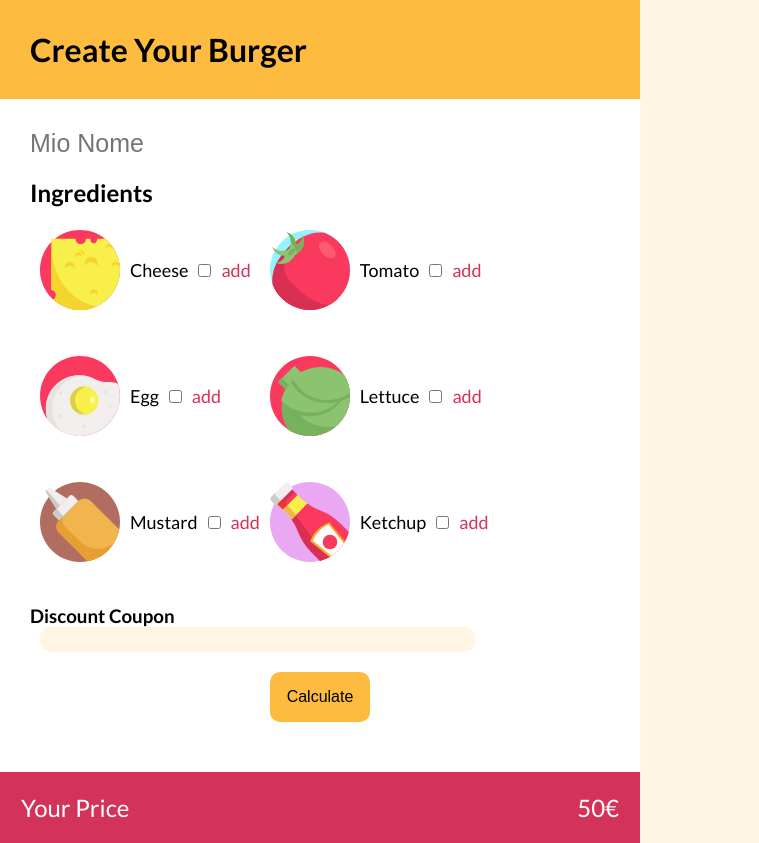
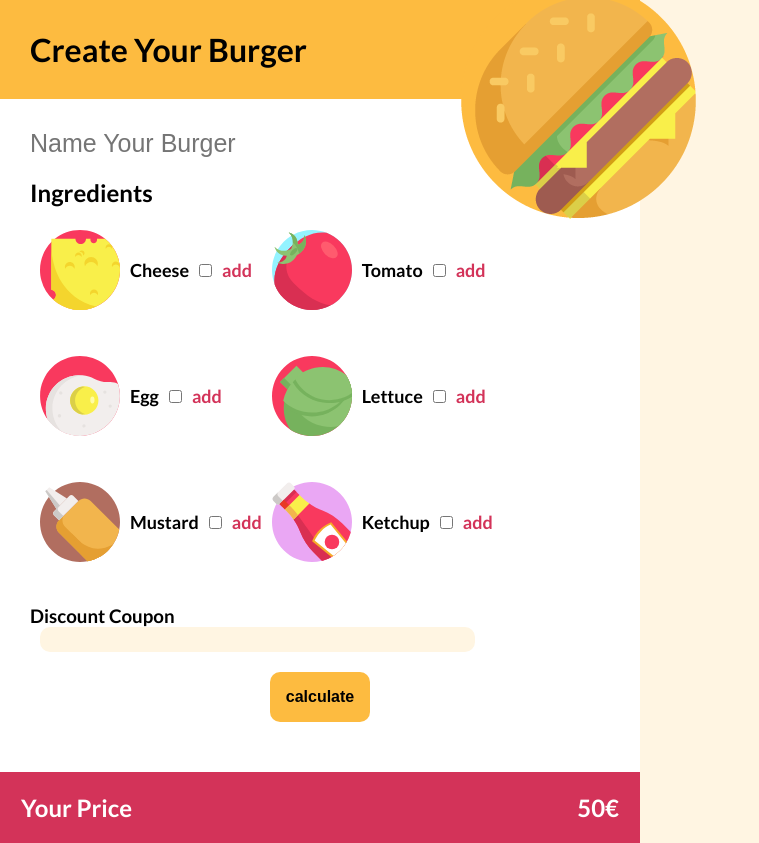
Before and after one commit to daniele-lai/js-burger, a plain HTML site: page index.html in a window 1280 px wide. Shown: the whole page, without its empty margins (0-759 px from the left). Drawn offline with Linux system fonts and the light colour scheme.

Commit message:
Aggiunte immagine header e modifiche css

```diff
--- a/css/style.css
+++ b/css/style.css
@@ -13,6 +13,10 @@
   margin-bottom: 20px;
 }
 
+.bold {
+  font-weight: 700;
+}
+
 .demiwrap {
   width: 50%;
   background-color: #fff;
@@ -21,6 +25,13 @@
 header {
   background-color: #FDBB40;
   padding: 30px;
+  position: relative;
+}
+
+header img {
+  position: absolute;
+  top: -17px;
+  right: -56px;
 }
 
 main {
--- a/index.html
+++ b/index.html
@@ -13,30 +13,31 @@
   <div class="wrap">
     <div class="demiwrap">
       <header>
-        <h1>Create Your Burger</h1>
+        <h1 class="bold">Create Your Burger</h1>
+        <img src="img/burger-top.png" alt="Burger">
       </header>
 
       <main>
-        <input class="mg20px" id="burger_name" type="text" placeholder="Mio Nome">
+        <input class="mg20px" id="burger_name" type="text" placeholder="Name Your Burger">
         <h2>Ingredients</h2>
         <div class="wrap_ingredients mg20px">
           <div class="left">
             <ul class="list_burger">
               <li class="li_ingredients">
                 <img src="img/cheese.svg" alt="Cheese">
-                <label class="label_ingredients" for="cheese">Cheese
+                <label class="label_ingredients bold" for="cheese">Cheese
                   <input id="cheese" class="burger_stuff" type="checkbox" value="3"><span class="add">add</span>
                 </label>
               </li>
               <li class="li_ingredients">
                 <img src="img/fried-egg.svg" alt="Fried Egg">
-                <label class="label_ingredients" for="egg">Egg
+                <label class="label_ingredients bold" for="egg">Egg
                   <input id="egg" class="burger_stuff" type="checkbox" value="4"><span class="add">add</span>
                 </label>
               </li>
               <li class="li_ingredients">
                 <img src="img/mustard.svg" alt="Mustard">
-                <label class="label_ingredients" for="mustard">Mustard
+                <label class="label_ingredients bold" for="mustard">Mustard
                   <input id="mustard" class="burger_stuff" type="checkbox" value="5"><span class="add">add</span>
                 </label>
               </li>
@@ -46,19 +47,19 @@
             <ul class="list_burger2">
               <li class="li_ingredients">
                 <img src="img/tomato.svg" alt="Tomato">
-                <label class="label_ingredients" for="tomato">Tomato
+                <label class="label_ingredients bold" for="tomato">Tomato
                   <input id="tomato" class="burger_stuff" type="checkbox" value="2"><span class="add">add</span>
                 </label>
               </li>
               <li class="li_ingredients">
                 <img src="img/lettuce.svg" alt="Lettuce">
-                <label class="label_ingredients" for="lettuce">Lettuce
+                <label class="label_ingredients bold" for="lettuce">Lettuce
                   <input id="lettuce" class="burger_stuff" type="checkbox" value="2"><span class="add">add</span>
                 </label>
               </li>
               <li class="li_ingredients">
                 <img src="img/ketchup.svg" alt="Ketchup">
-                <label class="label_ingredients" for="ketchup">Ketchup
+                <label class="label_ingredients bold" for="ketchup">Ketchup
                   <input id="ketchup" class="burger_stuff" type="checkbox" value="1"><span class="add">add</span>
                 </label>
               </li>
@@ -68,13 +69,13 @@
         <h3 class="title_coupon">Discount Coupon</h3>
         <input id="discount" type="text">
         <div class="btn_calculate">
-          <button id="calculate" type="button" name="button">Calculate</button>
+          <button id="calculate" class="bold" type="button" name="button">calculate</button>
         </div>
       </main>
 
       <footer>
-        <span>Your Price</span>
-        <span id="sum">50€</span>
+        <span class="bold">Your Price</span>
+        <span id="sum" class="bold">50€</span>
       </footer>
     </div>
   </div>
```
